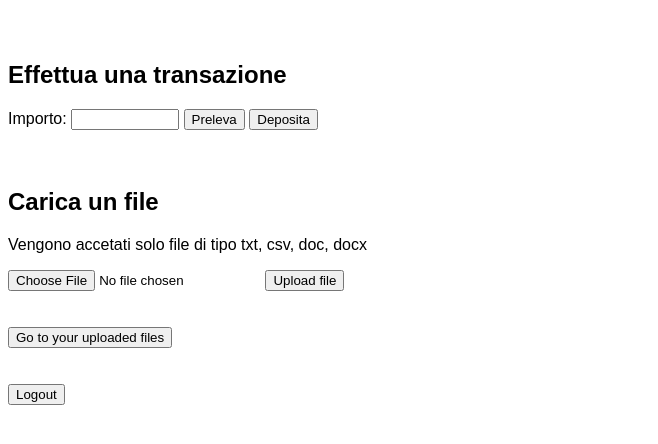
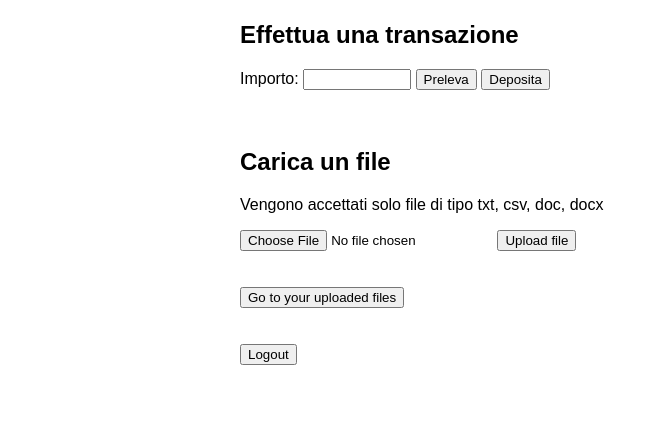
Before and after one commit to susannamau/FLAntaStiKapp, a Flask app: template app/templates/user_dashboard.html in a window 1280 px wide. Shown: the part 135-579 px from the top of the page, without its empty margins (0-658 px from the left). Run offline with Flask 3, Linux system fonts and the light colour scheme; the template is opened without the code that fills it, so the values that code supplies are empty.

Commit message:
small fixes

```diff
--- a/app/templates/user_dashboard.html
+++ b/app/templates/user_dashboard.html
@@ -32,11 +32,12 @@
 </head>
 <body>
     <div class="container">
+
         <h1>User dashboard</h1>
         <div class="balance">
             Saldo attuale: ${{ user.balance }}
         </div>
-        </div>
+
         <h2>Effettua una transazione</h2>
         <form class="transaction-form" method="POST">
             <label for="amount">Importo:</label>
@@ -48,7 +49,7 @@
         <br>
 
         <h2>Carica un file</h2>
-        <p>Vengono accetati solo file di tipo txt, csv, doc, docx</p>
+        <p>Vengono accettati solo file di tipo txt, csv, doc, docx</p>
         <form class="upload-form" method="POST" enctype="multipart/form-data" action="/upload">
             <!-- <label for="file">Carica un file (txt, csv, doc, docx):</label> -->
             <input type="file" id="file" name="file" accept=".txt, .csv, .doc, .docx" required>
--- a/app/templates/user_files.html
+++ b/app/templates/user_files.html
@@ -63,6 +63,7 @@
         }
     </style>
 </head>
+
 <body>
     <div class="container">
         <h1>Your uploaded files</h1>
```
